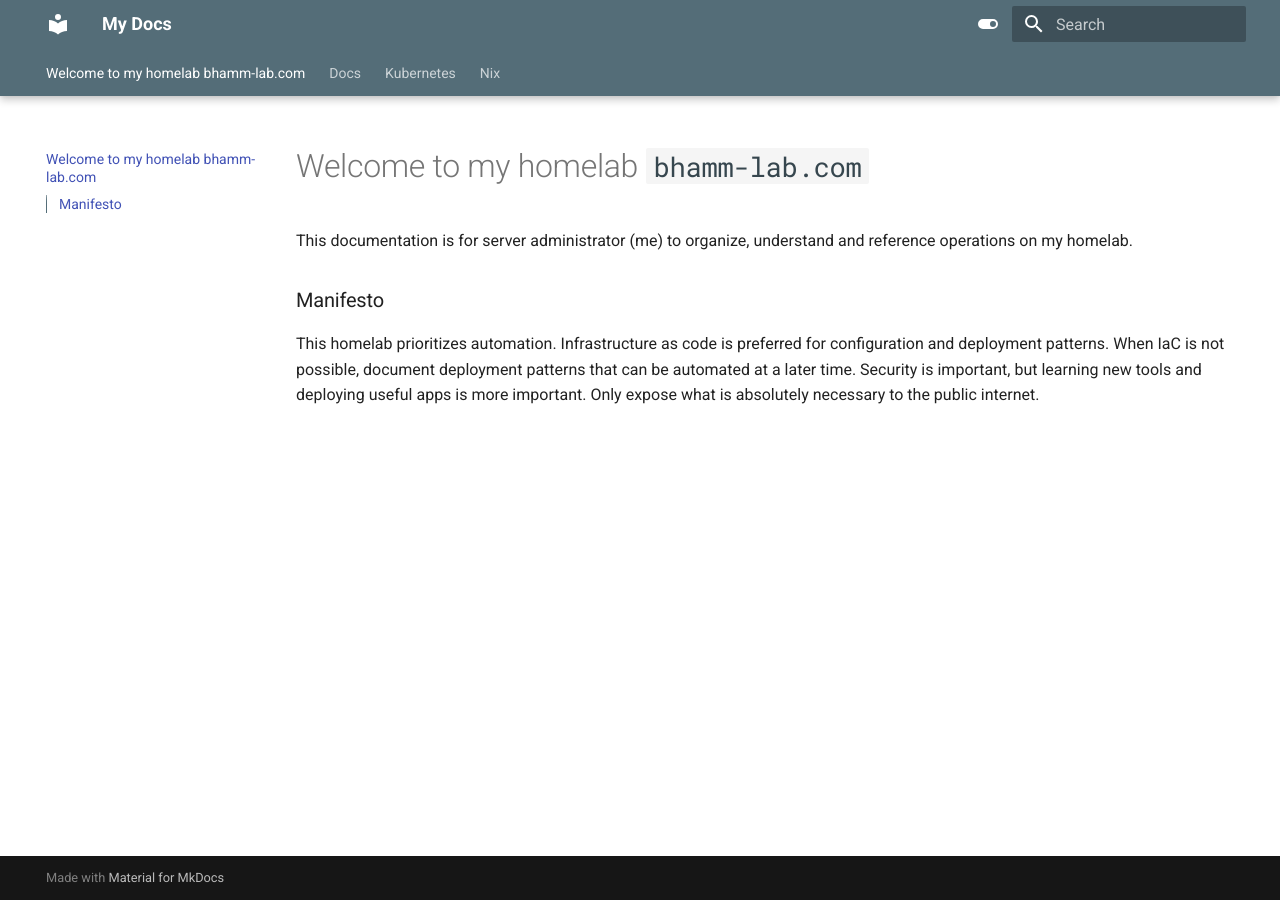
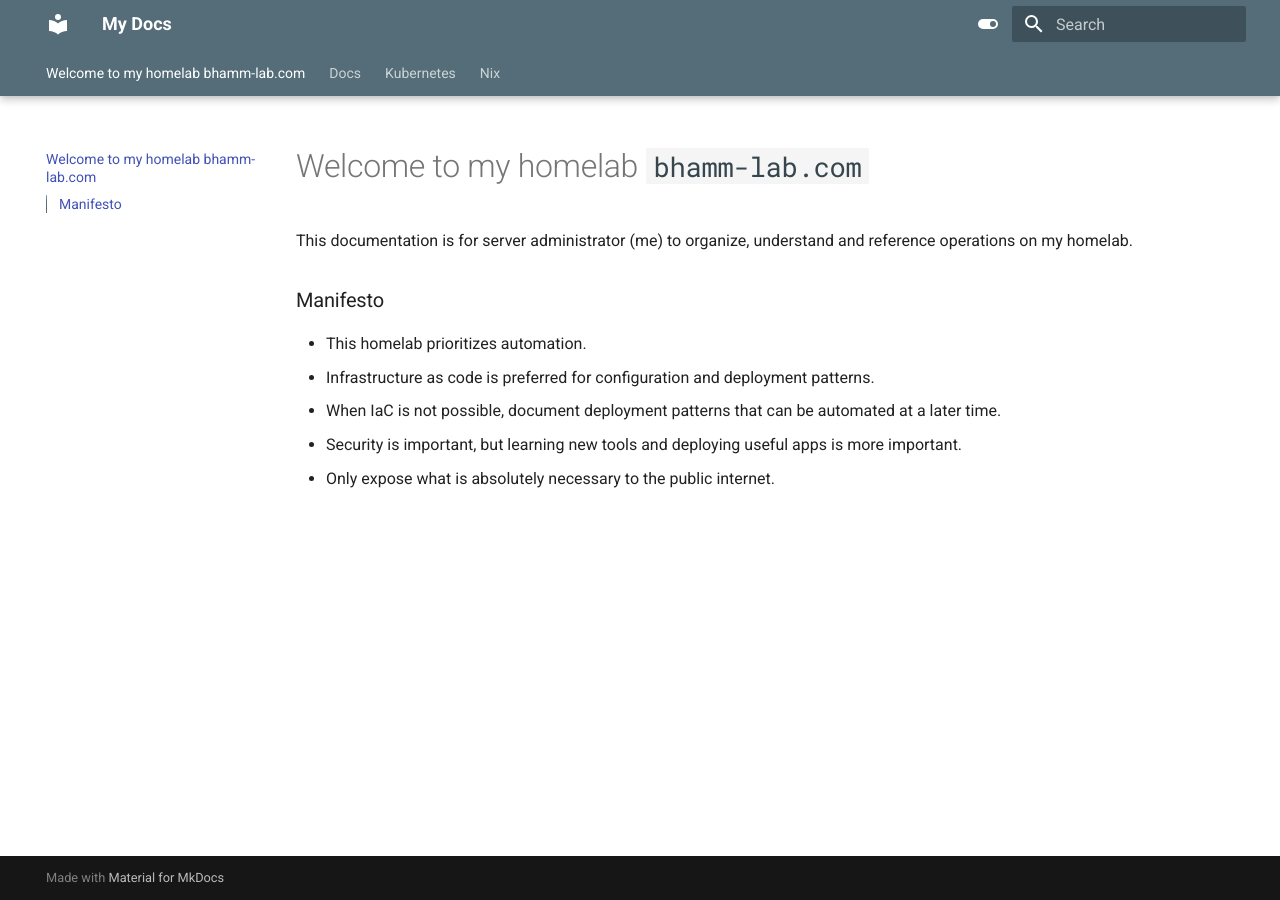
Before and after one commit to blake-hamm/bhamm-lab, an MkDocs documentation site: the page built from docs/index.md, in a window 1280 px wide. Built offline with MkDocs 1.6.1 and Material for MkDocs 9.7.7, drawn with Linux system fonts in a browser that asks for light colours.

Commit message:
Update main docs page

```diff
--- a/docs/index.md
+++ b/docs/index.md
@@ -3,8 +3,8 @@
 This documentation is for server administrator (me) to organize, understand and reference operations on my homelab.
 
 ### Manifesto
-This homelab prioritizes automation.
-Infrastructure as code is preferred for configuration and deployment patterns.
-When IaC is not possible, document deployment patterns that can be automated at a later time.
-Security is important, but learning new tools and deploying useful apps is more important.
-Only expose what is absolutely necessary to the public internet.
+ - This homelab prioritizes automation.
+ - Infrastructure as code is preferred for configuration and deployment patterns.
+ - When IaC is not possible, document deployment patterns that can be automated at a later time.
+ - Security is important, but learning new tools and deploying useful apps is more important.
+ - Only expose what is absolutely necessary to the public internet.
```
